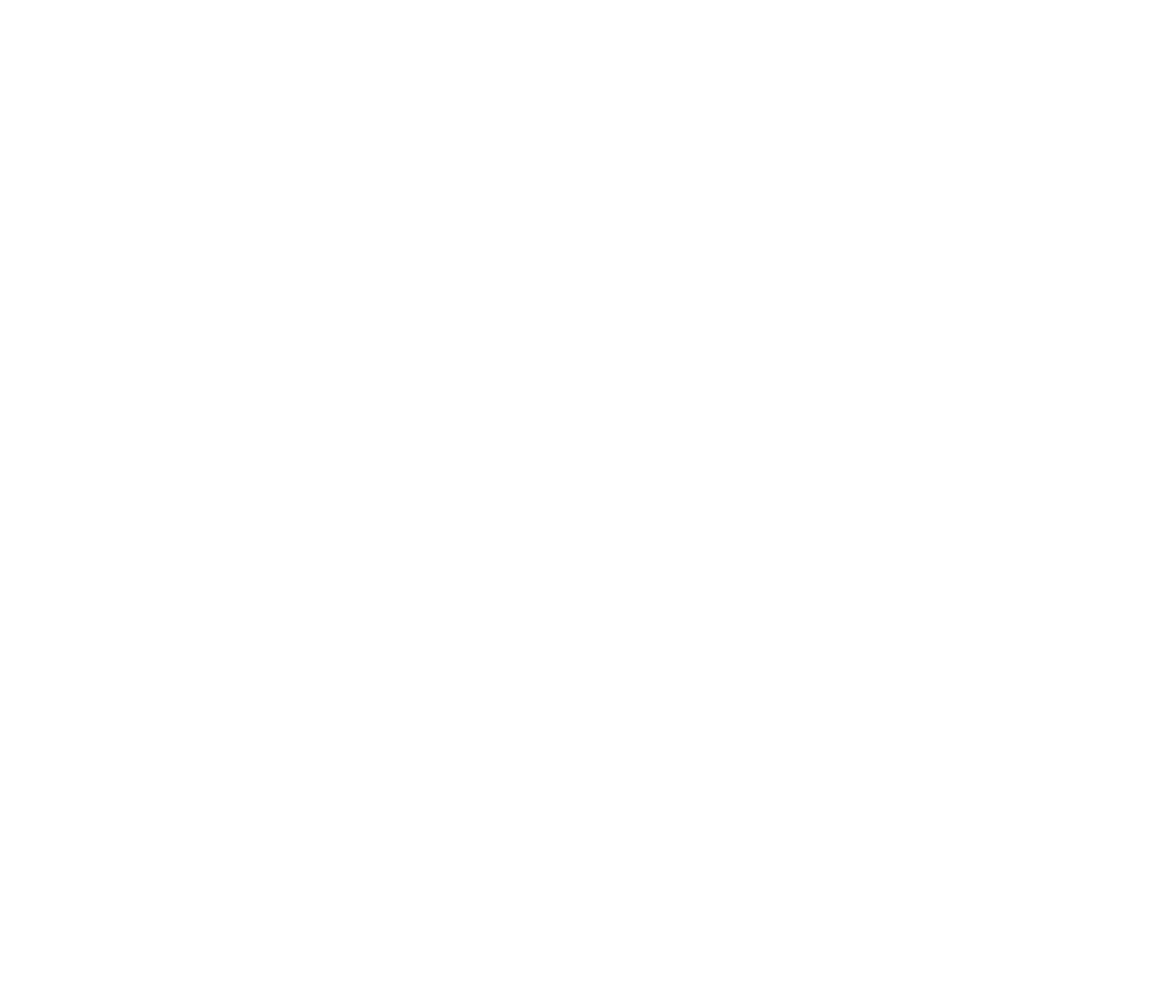
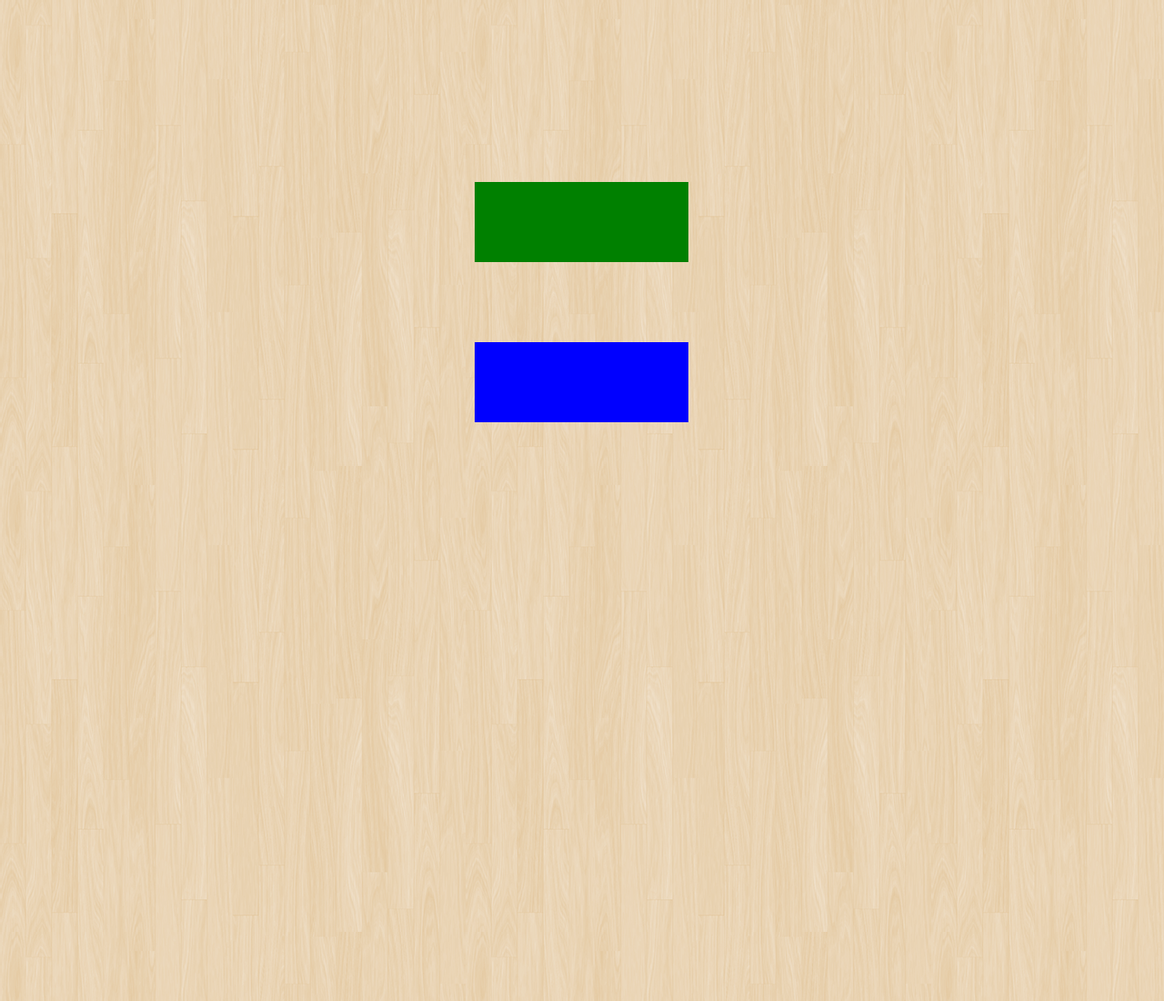
Before and after one commit to casullivan/demo, a PHP site: page / in a window 1280 px wide. Before the commit the page is empty. Shown: the whole page at 91% size. Before the commit the page ends 800 px from the top, so only its background shows below. Run offline with PHP 8.4, Linux system fonts and the light colour scheme.

Commit message:
rollback

```diff
--- a/assets/site.css
+++ b/assets/site.css
@@ -0,0 +1,24 @@
+body{
+	width:100%;
+	height:100%;
+   background: url(/images/retina_wood.png);
+}
+
+#container{
+	margin-left:auto;
+	margin-right:auto;
+	margin-top:200px;
+	width:235px;
+	height:900px;
+
+}
+
+#demo1, #demo2{
+	width: 235px;
+	height: 88px;
+}
+
+.nineforty{
+	width: 235px;
+	height: 88px;
+}
--- a/assets/site.js
+++ b/assets/site.js
@@ -0,0 +1,13 @@
+$(function() {
+  $('#demo1').slidesjs({
+    width: 235,
+    height: 88,
+    navigation: false
+  });
+
+  $('#demo2').slidesjs({
+    width: 235,
+    height: 88,
+    navigation: false
+  });
+});
--- a/demo1/demo1.php
+++ b/demo1/demo1.php
@@ -0,0 +1,6 @@
+<div id="demo1" class="zoomTarget"  >
+<div style="background-color:green" class="nineforty">&nbsp;</div>
+<div style="background-color:blue" class="nineforty">&nbsp;</div>
+<div style="background-color:orange" class="nineforty">&nbsp;</div>
+<div style="background-color:red" class="nineforty">&nbsp;</div>
+</div>
--- a/demo2/demo2.php
+++ b/demo2/demo2.php
@@ -0,0 +1,6 @@
+<div id="demo2" class="zoomTarget">
+<div style="background-color:blue" class="nineforty">&nbsp;</div>
+<div style="background-color:red" class="nineforty">&nbsp;</div>
+<div style="background-color:green" class="nineforty">&nbsp;</div>
+<div style="background-color:orange" class="nineforty">&nbsp;</div>
+</div>
--- a/framework/foot.php
+++ b/framework/foot.php
@@ -1,3 +1,8 @@
-<div id = "footer"></div>
-</div>
-</body></html>
+	<div id = "footer"></div>
+	</div>
+	<script src="/assets/jquery-1.11.0.js"></script>
+	<script src="/assets/jquery.slides.js"></script>
+	<script src="/assets/jquery.zoomooz.js"></script>
+	<script src="/assets/site.js"></script>
+</body>
+</html>
--- a/framework/head.php
+++ b/framework/head.php
@@ -1,8 +1,12 @@
 <!DOCTYPE HTML PUBLIC "-//W3C//DTD HTML 3.2 Final//EN">
 <html>
  <head>
+  <meta charset="utf-8">
   <title>DEMO | DEMO</title>
+  <meta name="viewport" content="width=device-width">
+  <link rel="stylesheet" href="/assets/html5reset.css">
+  <link rel="stylesheet" href="/assets/site.css">
  </head>
- <body>
- 	<div id = "container">
+ <body class="zoomContainer">
+ <div id = "container" >
 	<?php include("hero.php"); ?>
--- a/index.php
+++ b/index.php
@@ -1,4 +1,7 @@
 <?php include("framework/head.php"); ?>
 
+		<?php include("demo1/demo1.php"); ?>
+		<div class="nineforty">&nbsp;</div>
+		<?php include("demo2/demo2.php"); ?>
 
 <?php include("framework/foot.php"); ?>
```
